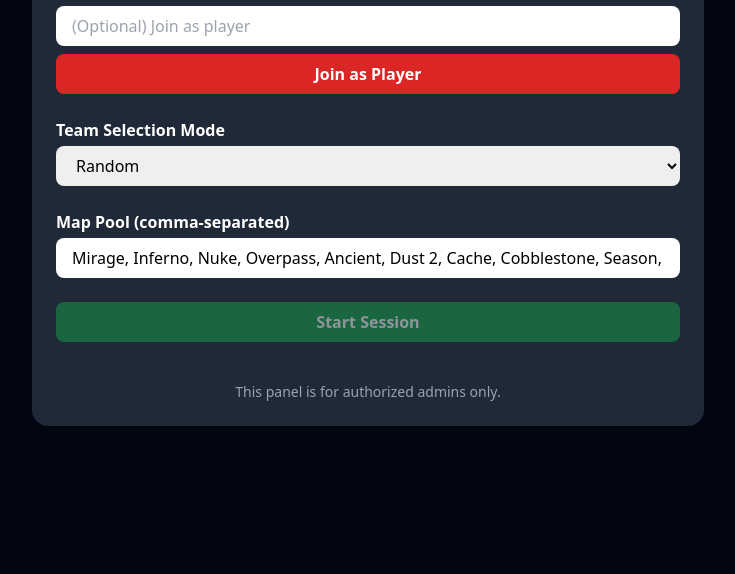
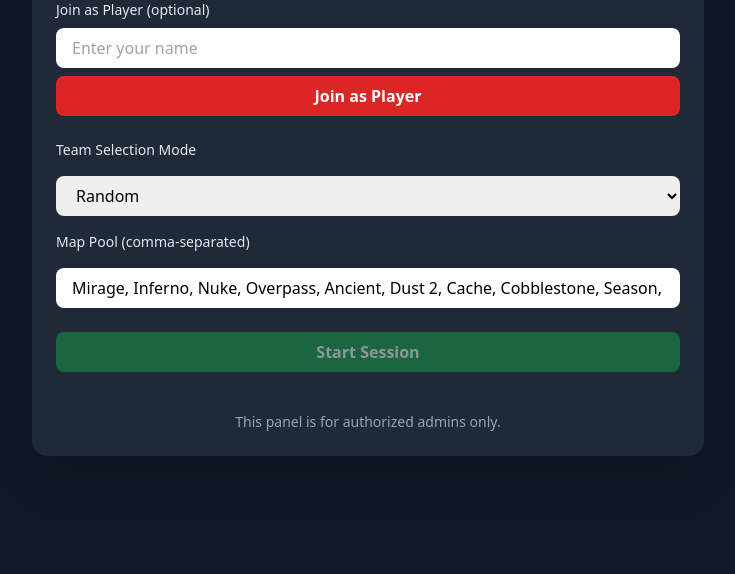
Before and after one commit to GoogieHD/csprac, a website: page public/admin.html in a window 1280 px wide. Shown: the part 226-800 px from the top of the page, without its empty margins (272-1007 px from the left). Drawn offline with nearby package versions, Linux system fonts and the light colour scheme; no server answers.

Commit message:
visual enhancements

```diff
--- a/public/admin.html
+++ b/public/admin.html
@@ -1,75 +1,68 @@
 <!DOCTYPE html>
 <html lang="en">
+
 <head>
   <meta charset="UTF-8" />
   <title>CS2 Admin Panel</title>
   <script src="https://cdn.tailwindcss.com"></script>
   <meta name="viewport" content="width=device-width, initial-scale=1.0" />
 </head>
-  <body
-    class="bg-gray-950 text-white min-h-screen flex flex-col items-center justify-center px-4"
-  >
-    <div
-      class="w-full max-w-2xl bg-gray-800 rounded-2xl shadow-xl p-6 text-center space-y-6"
-    >
-      <h1 class="text-3xl font-bold text-red-400">Admin Control Panel</h1>
 
-      <div class="space-y-2">
-        <input
-          id="adminNameInput"
-          type="text"
-          placeholder="(Optional) Join as player"
-          class="w-full px-4 py-2 rounded-lg text-black"
-        />
-        <button
-          id="adminJoinBtn"
-          class="w-full bg-red-600 hover:bg-red-700 font-bold py-2 px-4 rounded-lg transition duration-200"
-        >
+<body class="bg-gray-900 text-white min-h-screen flex items-center justify-center px-4 py-8">
+  <main class="w-full max-w-2xl bg-gray-800 rounded-2xl shadow-2xl p-6 space-y-6">
+    <header class="text-center">
+      <h1 class="text-3xl font-extrabold text-red-400 tracking-tight">
+        Admin Control Panel
+      </h1>
+      <p class="text-sm text-gray-400 mt-1">Control team settings and map veto</p>
+    </header>
+
+    <section class="space-y-2">
+      <label for="adminNameInput" class="block text-left text-sm font-medium text-gray-200">
+        Join as Player (optional)
+      </label>
+      <input id="adminNameInput" type="text" placeholder="Enter your name"
+        class="w-full px-4 py-2 rounded-lg text-black placeholder-gray-400 focus:outline-none focus:ring-2 focus:ring-red-400" />
+      <button id="adminJoinBtn"
+        class="w-full bg-red-600 hover:bg-red-700 font-bold py-2 px-4 rounded-lg transition duration-200 focus:outline-none focus:ring-2 focus:ring-red-400">
         Join as Player
       </button>
-      </div>
+    </section>
 
-      <div id="adminDisplayArea" class="w-full">
-        <!-- This will be populated dynamically -->
-      </div>
-
-      <div class="text-left">
-        <label for="teamModeSelect" class="block mb-1 font-semibold"
-          >Team Selection Mode</label
-        >
-        <select
-          id="teamModeSelect"
-          class="w-full px-4 py-2 rounded-lg text-black"
-        >
+    <section class="space-y-4">
+      <label for="teamModeSelect" class="block text-left text-sm font-medium text-gray-200">
+        Team Selection Mode
+      </label>
+      <select id="teamModeSelect"
+        class="w-full px-4 py-2 rounded-lg text-black focus:outline-none focus:ring-2 focus:ring-red-400">
         <option value="random">Random</option>
         <option value="captains">Captains</option>
       </select>
-      </div>
 
-      <div class="text-left">
-        <label for="mapPoolInput" class="block mb-1 font-semibold"
-          >Map Pool (comma-separated)</label
-        >
-        <input
-          id="mapPoolInput"
-          class="w-full px-4 py-2 rounded-lg text-black"
-          value="Mirage, Inferno, Nuke, Overpass, Ancient, Dust 2, Cache, Cobblestone, Season, Anubis"
-        />
-      </div>
+      <label for="mapPoolInput" class="block text-left text-sm font-medium text-gray-200 mt-4">
+        Map Pool (comma-separated)
+      </label>
+      <input id="mapPoolInput"
+        class="w-full px-4 py-2 rounded-lg text-black placeholder-gray-400 focus:outline-none focus:ring-2 focus:ring-red-400"
+        value="Mirage, Inferno, Nuke, Overpass, Ancient, Dust 2, Cache, Cobblestone, Season, Anubis" />
+    </section>
 
-      <button
-        id="adminStartBtn"
-        class="bg-green-600 hover:bg-green-700 w-full font-bold py-2 px-4 rounded-lg transition duration-200 disabled:opacity-50"
-      >
+    <button id="adminStartBtn"
+      class="bg-green-600 hover:bg-green-700 w-full font-bold py-2 px-4 rounded-lg transition duration-200 disabled:opacity-50 focus:outline-none focus:ring-2 focus:ring-green-400">
       Start Session
     </button>
 
-      <footer class="text-sm text-gray-400 pt-4">
+    <section id="adminDisplayArea" class="w-full">
+      <!-- Dynamic session data goes here -->
+    </section>
+
+    <footer class="text-sm text-gray-400 pt-4 text-center">
       <p>This panel is for authorized admins only.</p>
     </footer>
-    </div>
+  </main>
 
   <script src="/socket.io/socket.io.js"></script>
   <script src="admin.js"></script>
 </body>
+
 </html>
```
Also changed, not shown: public/index.html (+27 -25 lines). Lines whose indentation alone changed are shown as unchanged.
